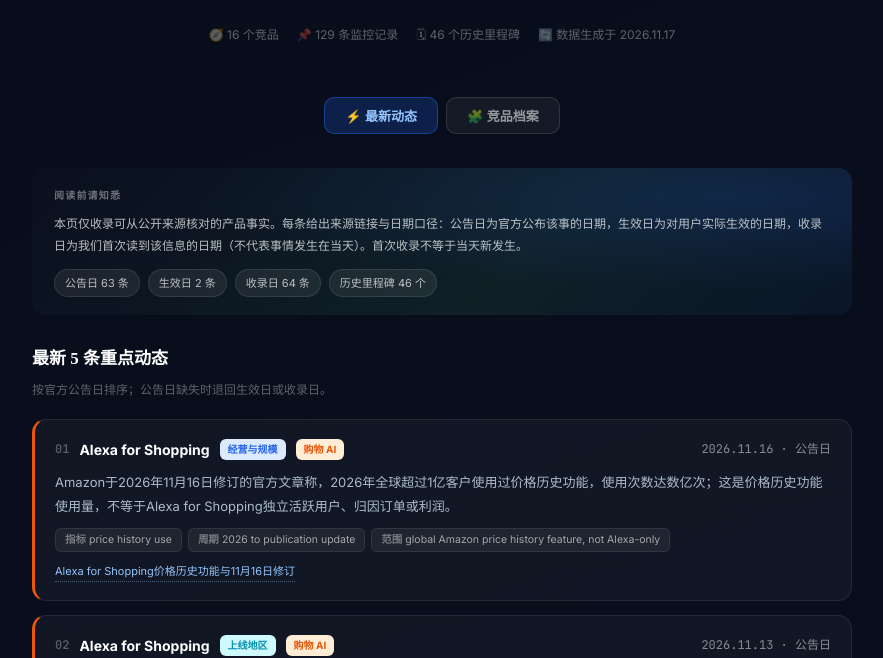
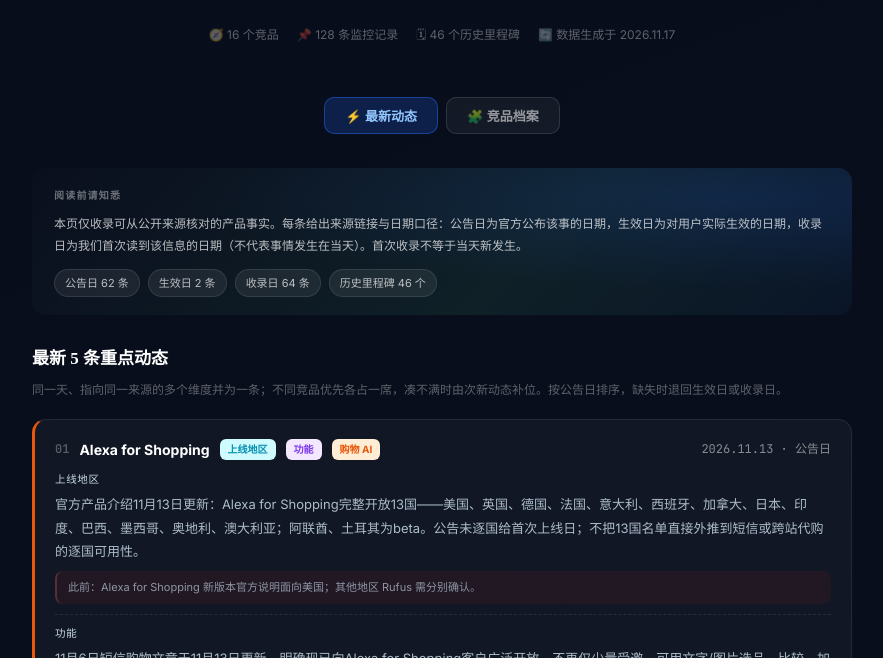
Before and after one commit to ailiuliuliu/competitor-watch, a plain HTML site: page index.html in a window 1280 px wide. Shown: the part 142-800 px from the top of the page, without its empty margins (198-1081 px from the left). Drawn offline with Linux system fonts and the light colour scheme.

Commit message:
重点动态改为故事聚合选取：同日同源并卡、竞品优先各占一席
同一天指向同一来源URL的多条记录合并为一张卡（维度作卡内子行），
前5席先保证竞品不重复，凑不满再由同竞品次新故事补位。
按作者确认剔除 Amazon 11-16 价格历史一条（日期为帮助页修订日、
主题为价格历史而非购物助手），state/ 原记录未改动。

```diff
--- a/index.html
+++ b/index.html
@@ -155,6 +155,11 @@ body {
   font-size: 12px; color: rgba(255,255,255,0.5);
 }
 .tc-fact { font-size: 13px; line-height: 1.8; color: rgba(200,216,232,0.85); }
+.tc-item + .tc-item { margin-top: 10px; padding-top: 10px; border-top: 1px dashed rgba(255,255,255,0.09); }
+.tc-dim {
+  font-family: 'JetBrains Mono', monospace; font-size: 10.5px; letter-spacing: 0.06em;
+  color: var(--muted); margin-bottom: 4px;
+}
 .tc-old {
   margin-top: 8px; padding: 7px 11px; border-radius: 8px;
   background: rgba(220,38,38,0.08); border-left: 2px solid rgba(220,100,100,0.3);
@@ -403,11 +408,73 @@ function timeline(items) {
 }
 
 /* ── 视图 1：最新动态 ── */
+const ROLE_RANK = { announced: 0, effective: 1, recorded: 2 };
+
+// 同一天、来源 URL 有交集的记录算同一次公告，并成一张故事卡。
+// 只看日期与来源链接这些公开结构，不引入任何内部重要性判断。
+function buildStories(events) {
+  const buckets = new Map();
+  events.forEach((e) => {
+    const k = e.product_id + '·' + (e.date || '');
+    if (!buckets.has(k)) buckets.set(k, []);
+    buckets.get(k).push(e);
+  });
+  const stories = [];
+  buckets.forEach((evs) => {
+    const urlsets = evs.map((e) => new Set(e.sources.map((s) => s.url)));
+    const parent = evs.map((_, i) => i);
+    const find = (x) => { while (parent[x] !== x) { parent[x] = parent[parent[x]]; x = parent[x]; } return x; };
+    for (let i = 0; i < evs.length; i += 1) {
+      for (let j = i + 1; j < evs.length; j += 1) {
+        if ([...urlsets[i]].some((u) => urlsets[j].has(u))) parent[find(i)] = find(j);
+      }
+    }
+    const groups = new Map();
+    evs.forEach((e, i) => {
+      const root = find(i);
+      if (!groups.has(root)) groups.set(root, []);
+      groups.get(root).push(e);
+    });
+    groups.forEach((items) => {
+      const sources = [];
+      const seenUrl = new Set();
+      items.forEach((e) => e.sources.forEach((s) => {
+        if (!seenUrl.has(s.url)) { seenUrl.add(s.url); sources.push(s); }
+      }));
+      stories.push({
+        product_id: items[0].product_id,
+        date: items[0].date,
+        date_role: items.reduce(
+          (r, e) => ((ROLE_RANK[e.date_role] ?? 9) < (ROLE_RANK[r] ?? 9) ? e.date_role : r),
+          items[0].date_role,
+        ),
+        items,
+        sources,
+      });
+    });
+  });
+  return stories.sort((a, b) => (b.date || '').localeCompare(a.date || ''));
+}
+
+// 前 n 个坑先保证竞品不重复；竞品凑不满时，再由同竞品的次新故事补位。
+function pickTop(stories, n) {
+  const top = [];
+  const rest = [];
+  stories.forEach((s) => {
+    if (top.length < n && !top.some((t) => t.product_id === s.product_id)) top.push(s);
+    else rest.push(s);
+  });
+  while (top.length < n) {
+    const i = rest.findIndex((s) => top.some((t) => t.product_id === s.product_id));
+    if (i < 0) break;
+    top.push(rest.splice(i, 1)[0]);
+  }
+  return { top: top.sort((a, b) => (b.date || '').localeCompare(a.date || '')), rest };
+}
+
 function renderLatest() {
   const imp = D.events.filter((e) => e.important);
-  const recent = [...imp].sort((a, b) => (b.date || '').localeCompare(a.date || ''));
-  const top = recent.slice(0, 5);
-  const rest = recent.slice(5);
+  const picked = pickTop(buildStories(imp), 5);
   const recordedOnly = D.events.filter((e) => e.date_role === 'recorded' && !e.important).length;
 
   document.getElementById('view-latest').innerHTML = `
@@ -422,31 +489,41 @@ function renderLatest() {
       </div>
     </div></div>
 
-    <div class="section-title">最新 5 条重点动态</div>
-    <div class="section-note">按官方公告日排序；公告日缺失时退回生效日或收录日。</div>
-    <div class="top-list">${top.map((e, i) => topCard(e, i)).join('')}</div>
+    <div class="section-title">最新 ${picked.top.length} 条重点动态</div>
+    <div class="section-note">同一天、指向同一来源的多个维度并为一条；不同竞品优先各占一席，凑不满时由次新动态补位。按公告日排序，缺失时退回生效日或收录日。</div>
+    <div class="top-list">${picked.top.map((s, i) => topCard(s, i)).join('')}</div>
 
     <div class="section-title">全部重点动态（${imp.length} 条）</div>
-    <div class="section-note">收录日口径的 ${recordedOnly} 条常规动态不在此列，按竞品查看见「竞品档案」。</div>
-    ${timeline(rest)}
+    <div class="section-note">收录日口径的 ${recordedOnly} 条常规动态不在此列，按竞品查看见「竞品档案」。下方按单条记录展开，不做合并。</div>
+    ${timeline(picked.rest.flatMap((s) => s.items))}
   `;
 }
 
-function topCard(e, i) {
-  const p = prod(e.product_id);
-  const roleLabel = D.meta.date_role_labels[e.date_role] || '收录日';
+function topCard(st, i) {
+  const p = prod(st.product_id);
+  const roleLabel = D.meta.date_role_labels[st.date_role] || '收录日';
+  const ctx = [];
+  const seenKey = new Set();
+  st.items.forEach((e) => (e.context || []).forEach((c) => {
+    const k = `${c.label}=${c.value}`;
+    if (!seenKey.has(k)) { seenKey.add(k); ctx.push(c); }
+  }));
+  const fieldTags = [...new Set(st.items.map((e) => `<span class="ntag ${FIELD_COLOR[e.field] ? 'ntag-' + FIELD_COLOR[e.field] : 'ntag-ghost'}">${esc(e.field_label)}</span>`))];
   return `<div class="top-card" style="border-left-color:${CAT_COLOR[p.category] || 'var(--red)'};">
     <div class="tc-head">
       <span class="tc-rank">0${i + 1}</span>
       <span class="tc-prod">${esc(p.name)}</span>
-      <span class="ntag ${FIELD_COLOR[e.field] ? 'ntag-' + FIELD_COLOR[e.field] : 'ntag-ghost'}">${esc(e.field_label)}</span>
+      ${fieldTags.join('')}
       <span class="ntag ${CAT_TAG[p.category] || 'ntag-ghost'}">${esc(p.category_label)}</span>
-      <span class="tc-date">${fmtDay(e.date)} · ${esc(roleLabel)}</span>
+      <span class="tc-date">${fmtDay(st.date)} · ${esc(roleLabel)}</span>
     </div>
-    <div class="tc-fact">${esc(e.fact)}</div>
-    ${e.old ? `<div class="tc-old">此前：${esc(e.old)}</div>` : ''}
-    ${ctxChips(e.context)}
-    ${srcLinks(e.sources, 'tc-src')}
+    ${st.items.map((e) => `<div class="tc-item">
+      ${st.items.length > 1 ? `<div class="tc-dim">${esc(e.field_label)}</div>` : ''}
+      <div class="tc-fact">${esc(e.fact)}</div>
+      ${e.old ? `<div class="tc-old">此前：${esc(e.old)}</div>` : ''}
+    </div>`).join('')}
+    ${ctxChips(ctx)}
+    ${srcLinks(st.sources, 'tc-src')}
   </div>`;
 }
 
```
Also changed, not shown: data.json.
